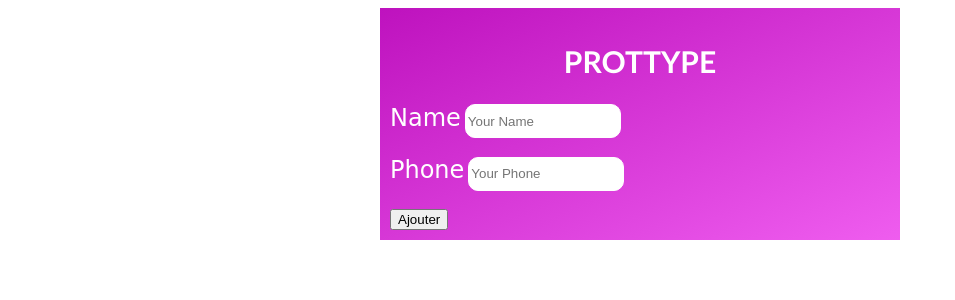
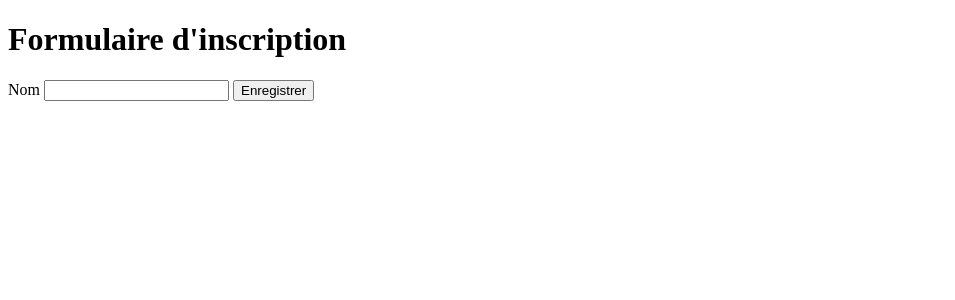
Before and after one commit to AKHRIFJaafar/Projet-3_Formulaire-Inscription, a PHP site: page / in a window 1280 px wide. Shown: the top 300 px of the page, without its empty margins (0-955 px from the left). Run offline with PHP 8.4, Linux system fonts and the light colour scheme.

Commit message:
Prototype Avec Session

```diff
--- a/Prototype - Code Source/index.php
+++ b/Prototype - Code Source/index.php
@@ -1,36 +1,20 @@
-
 <!DOCTYPE html>
 <html lang="en">
 <head>
     <meta charset="UTF-8">
-    <meta name="viewport" content="width=device-width, initial-scale=1.0">
-    <link rel="stylesheet" href="style.css">
-    <script type = "text/javascript" src = "custom.js" ></script>
-    <title>Inscription</title>
+    <meta http-equiv="X-UA-Compatible" content="IE=edge">
+    <meta name="viewport" content="width=<, initial-scale=1.0">
+    <title>Document</title>
 </head>
-
 <body>
-    <div class="container">
-        <form action="donner.php" method="POST">
-            <h2 id="prototype">PROTTYPE </h2>
-
-               <label id="Label" >Name</label>
-               <input type="text" class="nom" name="nom" placeholder="Your Name" ><br><br>
-
-                <label id="Label" >Phone</label>
-                <input type="text"  class="nom" name="phone" placeholder="Your Phone"
-                ><br><br>
-
-                <!-- <label id="Label" >Email</label>
-                <input type="text" class="nom" placeholder="Your Email" ><br><br><br> -->
-
-            <input type="submit" value="Ajouter" >
-        </form>
-
-
-    </div>
-
-
+    <h1>Formulaire d'inscription</h1>
+    <form action="affichage.php" target="_blank" method="get" >
+        <label for="" >Nom</label>
+        <input name="nom" type="text">
+        <button type="submit">Enregistrer</button>
+    </form>
+</body>
+</html>
 
 
 </body>
```
Also changed, not shown: Prototype - Code Source/affichage.php (added, +46 -0 lines), Prototype - Code Source/donner.php (deleted, +0 -35 lines).
